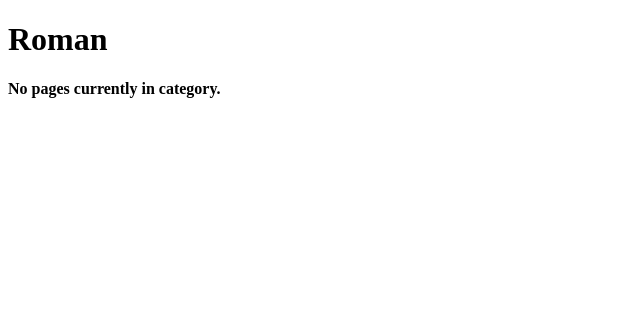
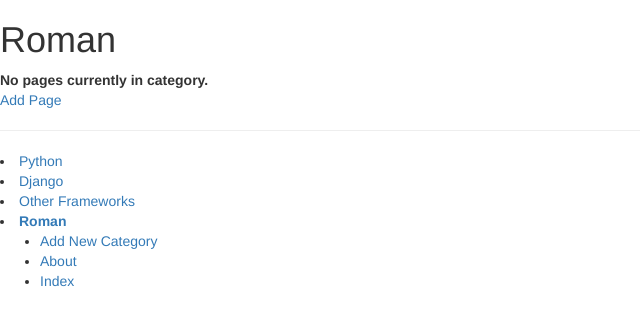
Before and after one commit to farschmessivo/rango, a Django app: page /rango/category/roman/ in a window 1280 px wide. Shown: the top 326 px of the page, without its empty margins (0-640 px from the left). Run offline with Django 3.2, Linux system fonts and the light colour scheme; data comes from the database, SQL or seed files in the repository; both versions use the stored data as it was after the commit; some libraries are stand-ins or nearby versions.

Commit message:
8th chapter completed

```diff
--- /dev/null
+++ b/rango/templatetags/rango_template_tags.py
@@ -0,0 +1,9 @@
+from django import template
+from rango.models import Category
+
+register = template.Library()
+
+@register.inclusion_tag('rango/cats.html')
+def get_category_list(cat=None):
+    return {'cats': Category.objects.all(),
+            'act_cat': cat}
--- a/rango/urls.py
+++ b/rango/urls.py
@@ -16,11 +16,11 @@
 from django.conf.urls import url
 from rango import views
 
-
 urlpatterns = [
     url(r'^$', views.index, name='index'),
     url(r'^about/', views.about, name='about'),
     url(r'^add_category/$', views.add_category, name='add_category'),
+    url(r'^category/(?P<category_name_slug>[\w\-]+)/add_page/$', views.add_page, name='add_page'),
     url(r'^category/(?P<category_name_slug>[\w\-]+)/$',
         views.show_category, name='show_category'),
 ]
--- a/rango/views.py
+++ b/rango/views.py
@@ -1,5 +1,5 @@
 from django.shortcuts import render
-from rango.forms import CategoryForm
+from rango.forms import CategoryForm, PageForm
 from django.http import HttpResponse
 
 # Import the Category model
@@ -20,7 +20,9 @@
 
 
 def about(request):
+    print(request.method)
     context_dict = {'boldmessage': "Roman"}
+    print(request.user)
     return render(request, 'rango/about.html', context=context_dict)
 
 
@@ -74,3 +76,28 @@
             # Will handle the bad form, new form, or no form supplied cases.
             #  Render the form with error messages (if any).
     return render(request, 'rango/add_category.html', {'form': form})
+
+
+def add_page(request, category_name_slug):
+    try:
+        category = Category.objects.get(slug=category_name_slug)
+    except Category.DoesNotExist:
+        category = None
+
+    form = PageForm()
+    if request.method == 'POST':
+        form = PageForm(request.POST)
+        if form.is_valid():
+            if category:
+                page = form.save(commit=False)
+                page.category = category
+                page.views = 0
+                page.save()
+                # probably better to use a redirect here.
+            return show_category(request, category_name_slug)
+        else:
+            print(form.errors)
+
+    context_dict = {'form': form, 'category': category}
+
+    return render(request, 'rango/add_page.html', context_dict)
--- /dev/null
+++ b/templates/rango/base.html
@@ -0,0 +1,39 @@
+<!DOCTYPE html>
+{% load staticfiles %}
+{% load rango_template_tags %}
+
+<html>
+    <head>
+    <!-- CSS -->
+    <link rel="stylesheet" href="{% static "css/bootstrap.min.css" %}" />
+    <!-- JavaScript -->
+    <script src="{% static "js/bootstrap.js" %}"></script>
+        </head>
+        <title>
+            Rango -
+            {% block title_block %}
+                How to Tango with Django!
+            {% endblock %}
+        </title>
+
+    <body>
+    <div>
+    {% block body_block %}
+        {% endblock %}
+    </div>
+        <hr />
+   <!-- sidebar -->
+    <div>
+{% block sidebar_block %}
+        {% get_category_list category %}
+    {% endblock %}
+</div>
+            <div>
+            <ul>
+                <li><a href="{% url 'add_category' %}">Add New Category</a></li>
+                <li><a href="{% url 'about' %}">About</a></li>
+                <li><a href="{% url 'index' %}">Index</a></li>
+            </ul>
+        </div>
+    </body>
+</html>
--- a/templates/rango/category.html
+++ b/templates/rango/category.html
@@ -1,18 +1,16 @@
-<!DOCTYPE html>
+{% extends 'rango/base.html' %}
+{% load staticfiles %}
+
+{% block body_block %}
 <html>
-<head>
-    <title>Rango</title>
-</head>
     <body>
+        <h1>{{ category.name }}</h1>
 		<div>
         {% if category %}
-        <h1>{{ category.name }}</h1>
             {% if pages %}
             <ul>
                 {% for page in pages %}
-            <li>
-                <a href="{{ page.url }}">{{ page.title }}</a>
-            </li>
+                <li><a href="{{ page.url }}">{{ page.title }}</a></li>
                 {% endfor %}
             </ul>
             {% else %}
@@ -22,5 +20,11 @@
             The specified category does not exist!
         {% endif %}
 	</div>
+	<div>
+		{% if category %}
+			<a href="/rango/category/{{category.slug}}/add_page/">Add Page</a> <br/>
+		{% endif %}
+	</div>
     </body>
 	</html>
+{% endblock %}
--- /dev/null
+++ b/templates/rango/cats.html
@@ -0,0 +1,25 @@
+{% for c in cats %}
+    {% if c == act_cat %}
+<li>
+    <strong> <a href="{% url 'show_category' c.slug %}">{{ c.name }}</a> </strong>
+</li>
+{% else %}
+<li>
+<a href="{% url 'show_category' c.slug %}">{{ c.name }}</a>
+</li>
+{% endif %}
+{% endfor %}
+
+
+
+<!--
+<ul>
+{% if cats %}
+    {% for c in cats %}
+        <li><a href="{% url 'show_category' c.slug %}">{{ c.name }}</a></li>
+    {% endfor %}
+{%else%}
+<li><strong>There are no categories present.</strong></li>
+    {% endif %}
+</ul>
+-->
```
Also changed, not shown: templates/rango/about.html (+6 -22 lines), templates/rango/add_category.html (+4 -8 lines), templates/rango/add_page.html (added, +24 -0 lines), templates/rango/index.html (+3 -10 lines), db.sqlite3, rango/templatetags/__init__.py (added). Lines whose indentation alone changed are shown as unchanged.
